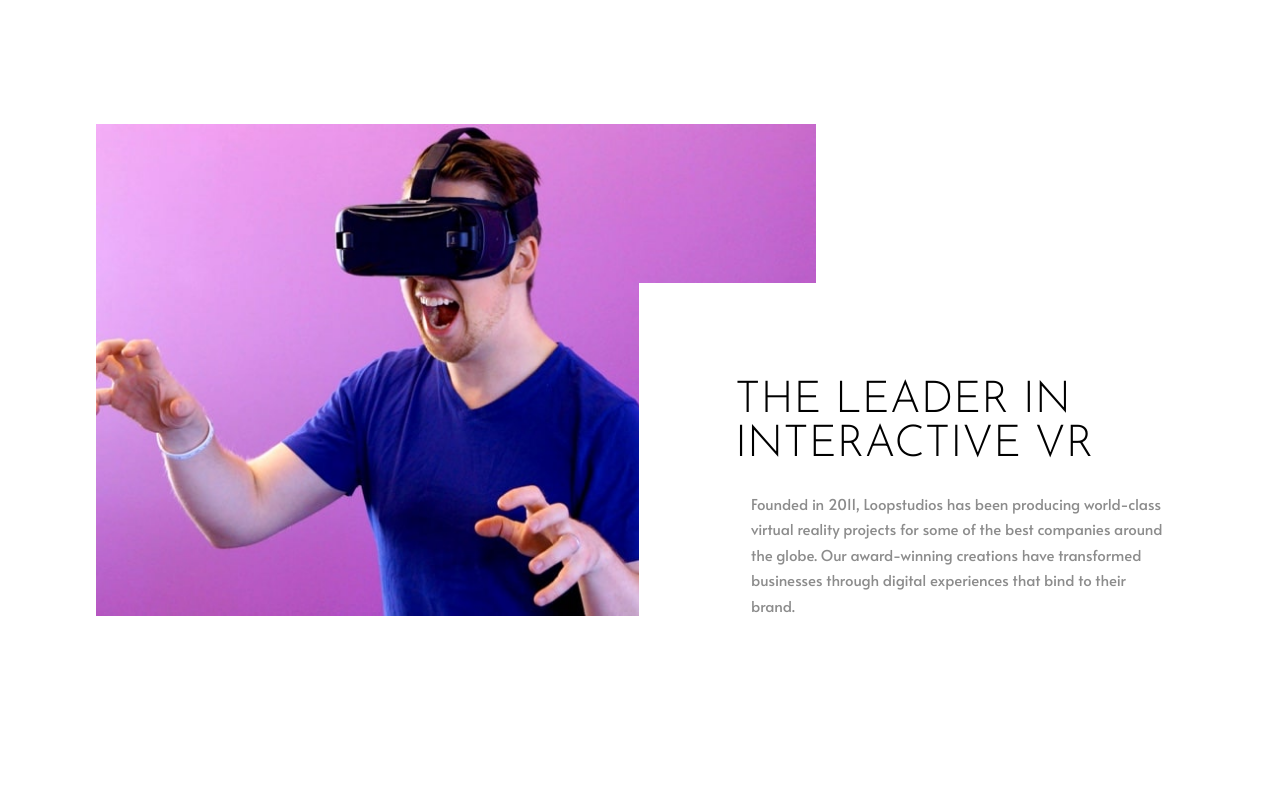
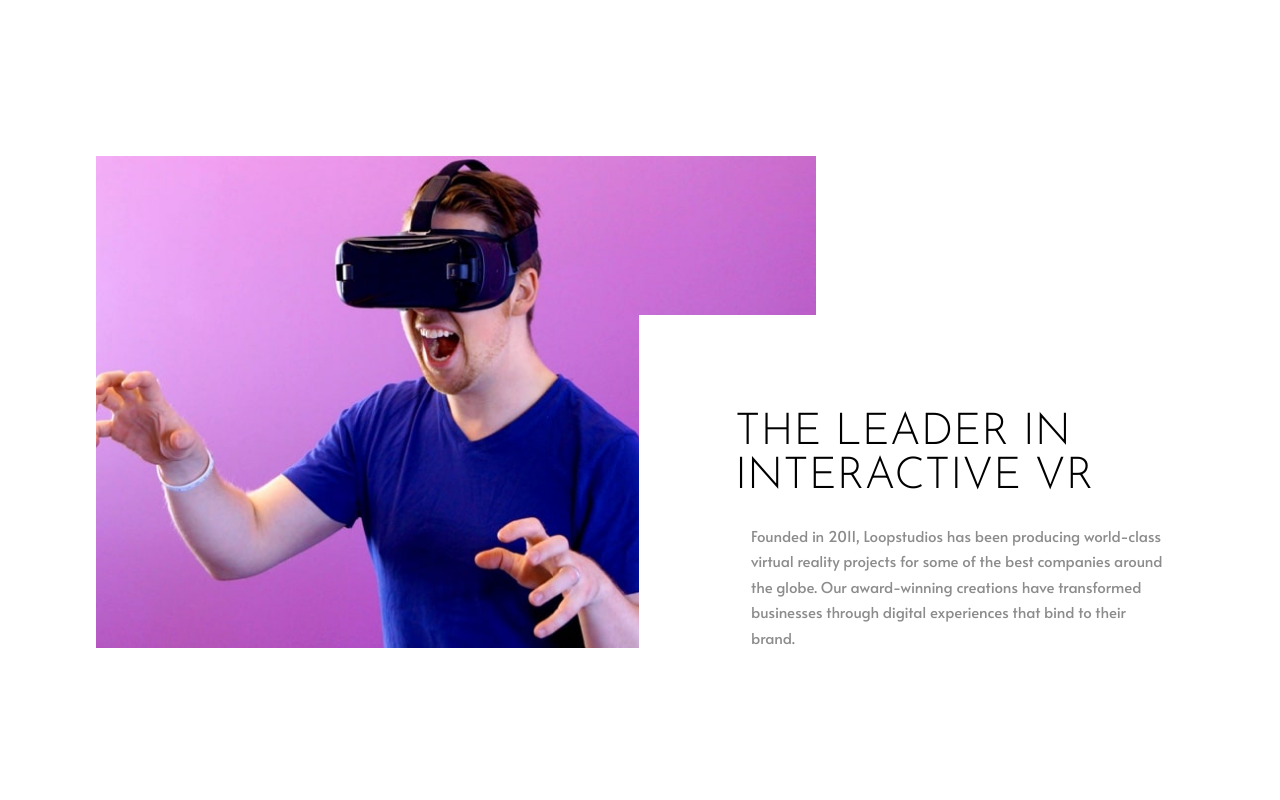
Before and after one commit to Nickil13/FEM-Loopstudios, a plain HTML site: page index.html in a window 1280 px wide. Shown: the part 660-1460 px from the top of the page. Drawn offline with Linux system fonts and the light colour scheme.

Commit message:
spacing adjustments

```diff
--- a/styles/style.css
+++ b/styles/style.css
@@ -300,7 +300,7 @@ section {
 
 @media screen and (min-width: 1000px) {
     main {
-        margin: 9rem 0;
+        margin: 11rem 0 9rem 0;
     }
     .section__title {
         margin-bottom: 1.5rem;
```
